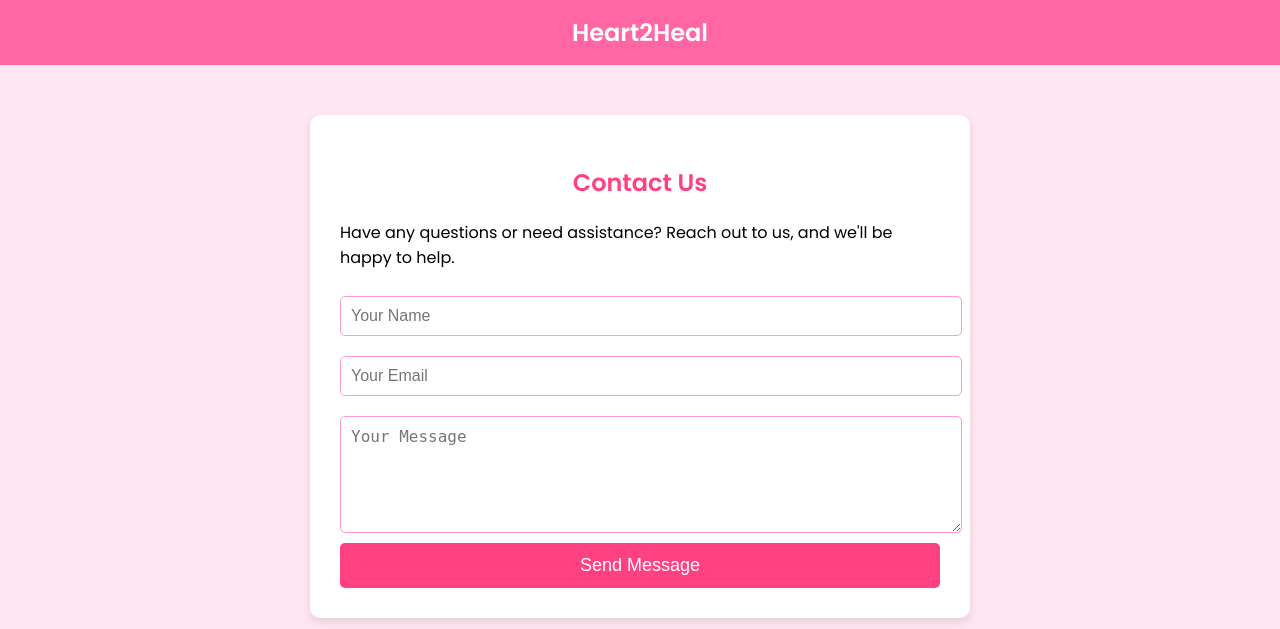
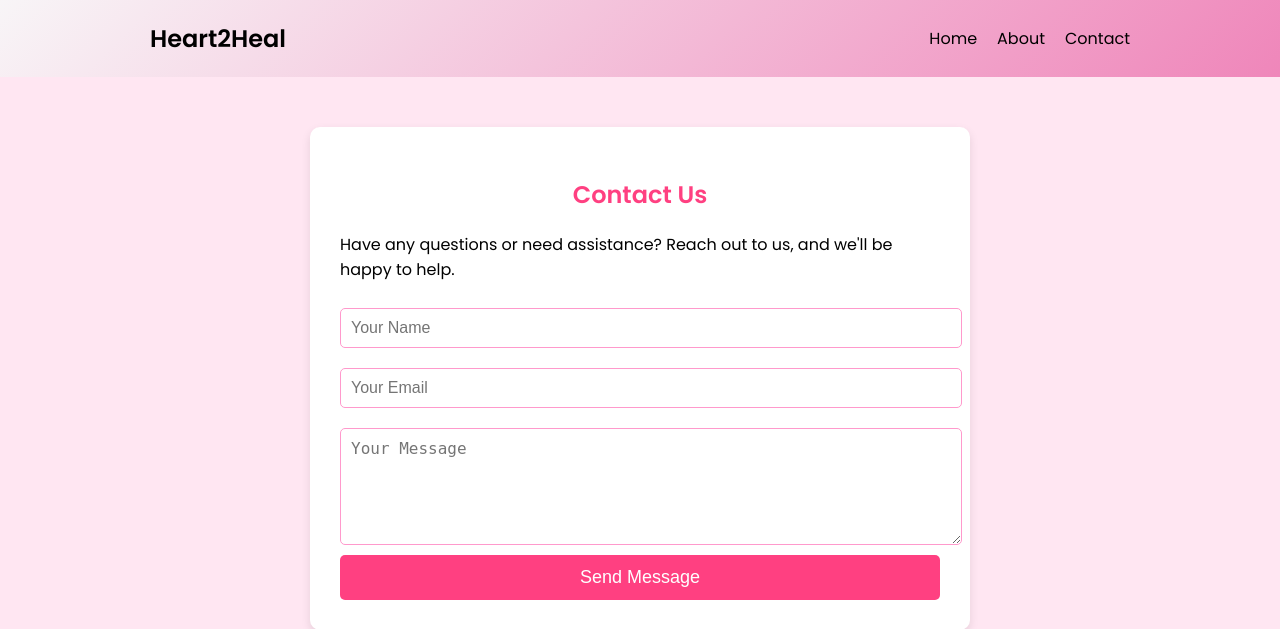
Before and after one commit to yashthakur16/Organs-donation-website, a Spring Boot app: page /contact.html in a window 1280 px wide. Shown: the top 629 px of the page. Run offline with Spring Boot 4, Linux system fonts and the light colour scheme; some of the project's set-up classes (security, data sources, template engines, error pages and the like) are left out, and stand-ins take their place.

Commit message:
Made UI changes in the website

```diff
--- a/src/main/resources/static/about.html
+++ b/src/main/resources/static/about.html
@@ -67,10 +67,9 @@
   <nav class="navbar">
     <a href="home.html" class="nav-logo">Heart2Heal</a>
     <ul class="nav-menu">
-      <li><a href="home.html">Home</a></li>
+      <li><a href="index.html">Home</a></li>
       <li><a href="about.html">About</a></li>
       <li><a href="contact.html">Contact</a></li>
-      <li><a href="index.html">Login</a></li>
     </ul>
   </nav>
 
--- a/src/main/resources/static/assets/chat.css
+++ b/src/main/resources/static/assets/chat.css
@@ -127,3 +127,8 @@ body {
 .chat-input button:hover {
     background: #0a7b6c;
 }
+
+.role-btn[data-role="Admin"] {
+background-color: #ccc;
+cursor: not-allowed;
+}
--- a/src/main/resources/static/contact.html
+++ b/src/main/resources/static/contact.html
@@ -13,16 +13,40 @@
       padding: 0;
       background: #ffe6f2;
     }
+     /* Navigation Bar */
   .navbar {
-      background: #ff66a3;
-      padding: 15px 0;
-      text-align: center;
+    background: linear-gradient(315deg, #EF86BA, #F8F5F7);
+    padding: 10px 150px;
+    display: flex;
+    align-items: center;
+    justify-content: center;
+    margin-bottom: 20px;
   }
-    .nav-container a {
-      color: white;
+
+  .nav-container {
+    width: 100%;
+    display: flex;
+    justify-content: space-between;
+    align-items: center;
+  }
+
+  .nav-logo {
     font-size: 24px;
     font-weight: 600;
+    color: #000;
     text-decoration: none;
+  }
+
+  .nav-menu {
+    list-style: none;
+    display: flex;
+    gap: 20px;
+  }
+
+  .nav-menu li a {
+    text-decoration: none;
+    color: #000;
+    font-size: 16px;
   }
     .contact-container {
       max-width: 600px;
@@ -74,7 +98,12 @@
 <body>
   <nav class="navbar">
     <div class="nav-container">
-      <a href="home.html">Heart2Heal</a>
+      <a href="home.html" class="nav-logo">Heart2Heal</a>
+      <ul class="nav-menu">
+        <li><a href="index.html">Home</a></li>
+        <li><a href="about.html">About</a></li>
+        <li><a href="contact.html">Contact</a></li>
+      </ul>
     </div>
   </nav>
 
--- a/src/main/resources/static/donate.html
+++ b/src/main/resources/static/donate.html
@@ -79,9 +79,7 @@
     <!-- Right Column: Information -->
     <div class="right-column">
       <div class="info-container">
-        <h2>Why Donate?</h2>
-        <p>Organ donation saves lives. By donating, you're giving someone a second chance at life.</p>
-        <p>Your selfless act can have a lasting impact on individuals and communities.</p>
+
         <img src="assets/donation-illustration.png" alt="Donate Illustration">
       </div>
     </div>
--- a/src/main/resources/static/donor_status.html
+++ b/src/main/resources/static/donor_status.html
@@ -84,4 +84,9 @@
     .logout-btn:hover {
         background: #C2185B;
     }
+
+     .btn {
+background-color: #ccc;
+cursor: not-allowed;
+}
 </style>
--- a/src/main/resources/static/home.html
+++ b/src/main/resources/static/home.html
@@ -93,11 +93,10 @@
 <body>
   <nav class="navbar">
     <div class="nav-container">
-      <a href="index.html" class="nav-logo">Heart2Heal</a>
+      <a href="home.html" class="nav-logo">Heart2Heal</a>
       <ul class="nav-menu">
-        <li><a href="home.html">Home</a></li>
+        <li><a href="index.html">Home</a></li>
         <li><a href="about.html">About</a></li>
-        <li><a href="index.html">Login</a></li>
         <li><a href="contact.html">Contact</a></li>
       </ul>
     </div>
--- a/src/main/resources/static/index.html
+++ b/src/main/resources/static/index.html
@@ -12,9 +12,9 @@
   <!-- Navigation Bar -->
   <nav class="navbar">
     <div class="nav-container">
-      <a href="index.html" class="nav-logo">Heart2Heal</a>
+      <a href="home.html" class="nav-logo">Heart2Heal</a>
       <ul class="nav-menu">
-        <li><a href="home.html">Home</a></li>
+        <li><a href="index.html">Home</a></li>
         <li><a href="about.html">About</a></li>
         <li><a href="contact.html">Contact</a></li>
       </ul>
--- a/src/main/resources/static/js/donor_status.js
+++ b/src/main/resources/static/js/donor_status.js
@@ -6,6 +6,11 @@ document.addEventListener("DOMContentLoaded", function () {
         window.location.href = "index.html";
         return;
     }
+
+     btn.addEventListener('click',function()
+{
+    alert("No Successful Donation Completed Yet");
+});
 
     function fetchDonorStatus() {
         fetch(`https://organs-donation-website-production.up.railway.app/donor/all`)
```
Also changed, not shown: src/main/resources/static/assets/dashboard.css (+8 -0 lines), src/main/resources/static/dashboard.html (+9 -5 lines), src/main/resources/static/js/register.js (+6 -1 lines), src/main/resources/static/assets/avatar.png (added), src/main/resources/static/assets/donation-illustration.png (added). Lines whose indentation alone changed are shown as unchanged.
